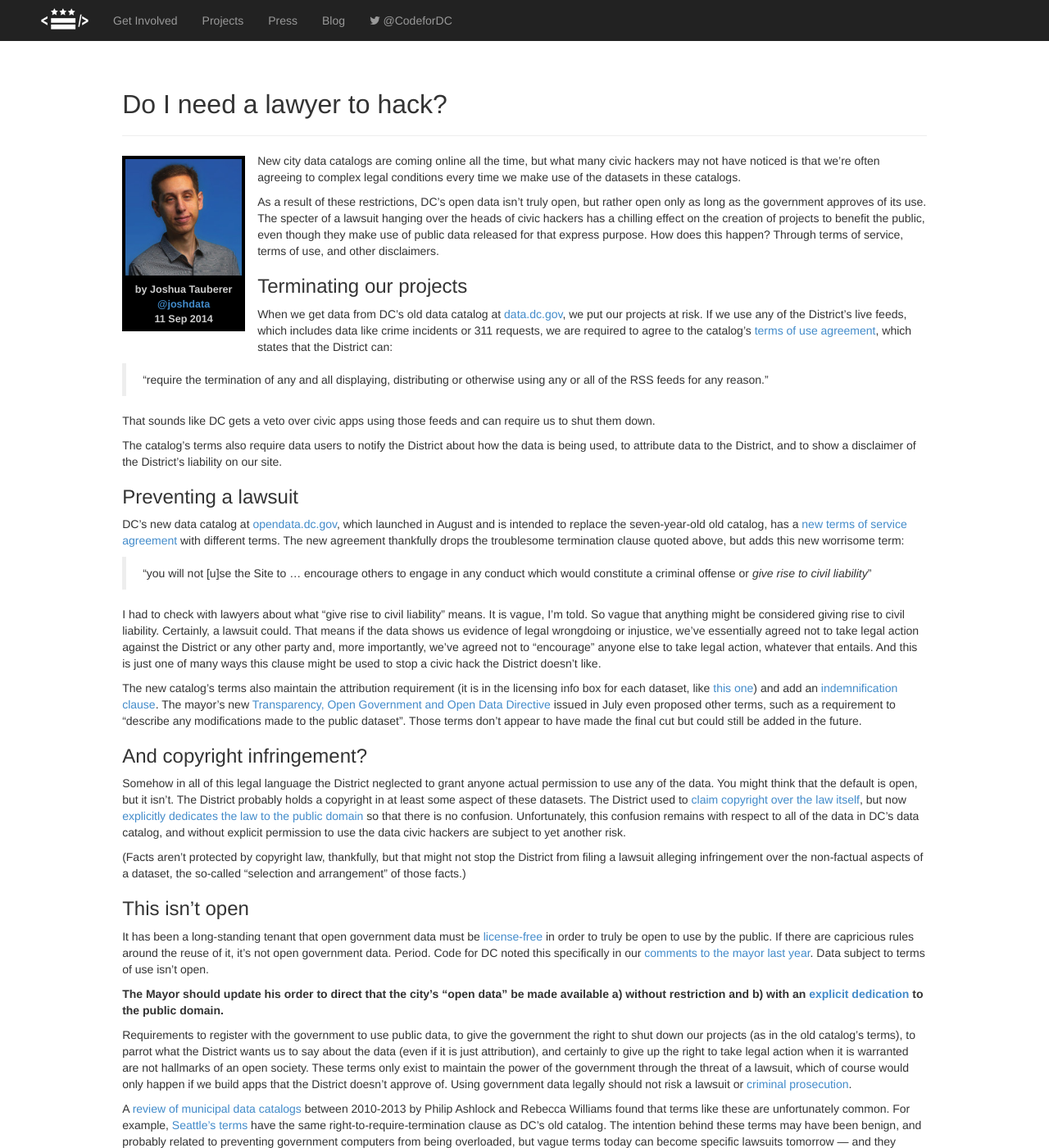
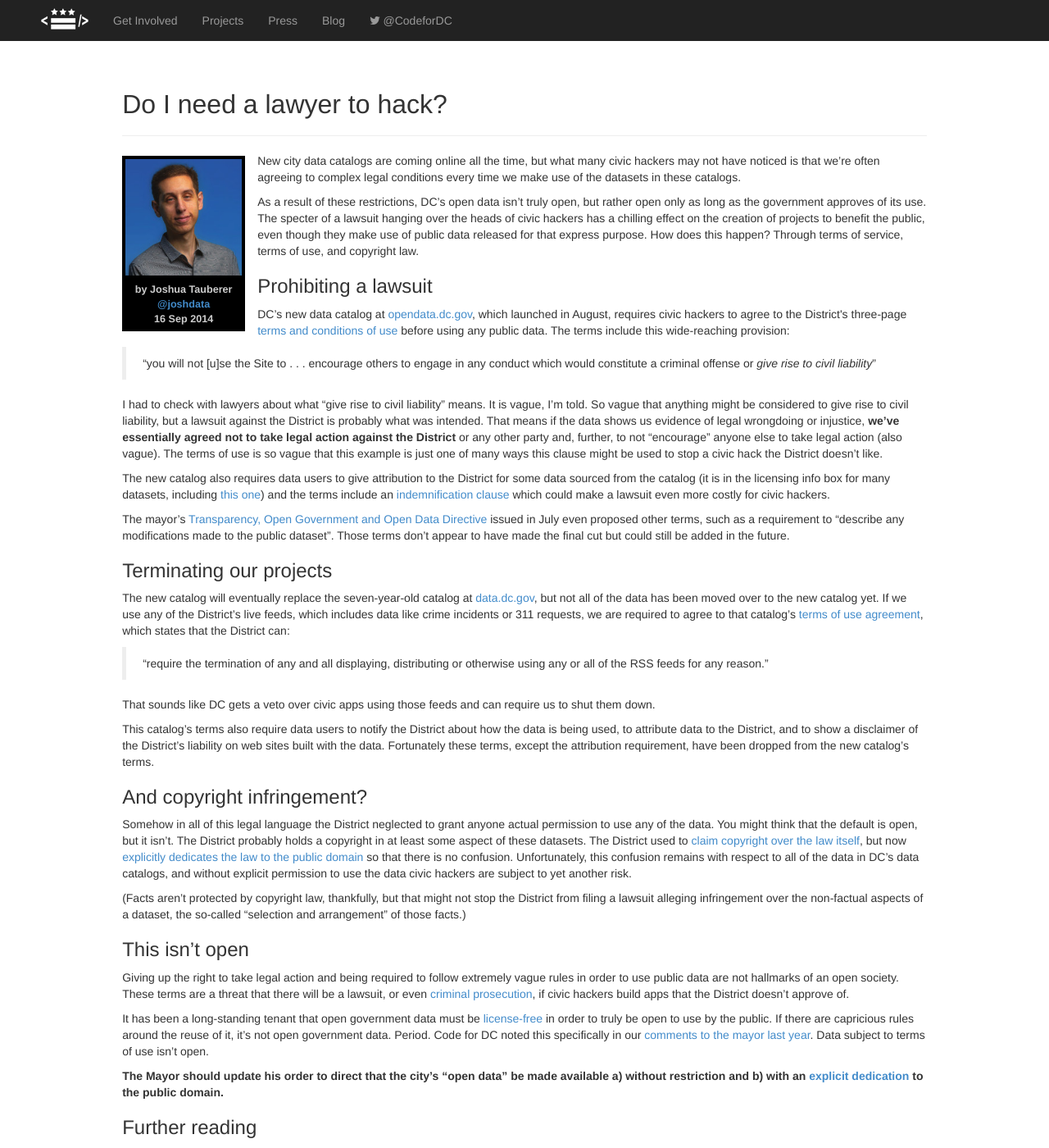
Before and after one commit to civictechdc/codefordc.github.com, a Jekyll site: the page built from blog/_posts/2014-09-11-dc-catalog-terms-of-use.html, in a window 1280 px wide and 1400 px high. Shown: the whole window at 82% size. Built offline with Jekyll 4.4.1, drawn with Linux system fonts in a browser that asks for light colours; nearby versions of some CDN libraries; Markdown is read by kramdown in place of the engine named in the settings.

Commit message:
re-order the licensing blog post to put the newer terms first

```diff
--- a/blog/_posts/2014-09-11-dc-catalog-terms-of-use.html
+++ b/blog/_posts/2014-09-11-dc-catalog-terms-of-use.html
@@ -4,17 +4,31 @@
 post_author: "Joshua Tauberer"
 post_twitter: "@joshdata"
 post_avatar: "joshua-tauberer.jpg"
-date:   2014-09-11 10:25:00
+date:   2014-09-16 10:25:00
 categories: blog
 ---
 
 <p>New city data catalogs are coming online all the time, but what many civic hackers may not have noticed is that we’re often agreeing to complex legal conditions every time we make use of the datasets in these catalogs.</p>
 
-<p>As a result of these restrictions, DC’s open data isn’t truly open, but rather open only as long as the government approves of its use. The specter of a lawsuit hanging over the heads of civic hackers has a chilling effect on the creation of projects to benefit the public, even though they make use of public data released for that express purpose. How does this happen? Through terms of service, terms of use, and other disclaimers.</p>
+<p>As a result of these restrictions, DC’s open data isn’t truly open, but rather open only as long as the government approves of its use. The specter of a lawsuit hanging over the heads of civic hackers has a chilling effect on the creation of projects to benefit the public, even though they make use of public data released for that express purpose. How does this happen? Through terms of service, terms of use, and copyright law.</p>
+
+<h3>Prohibiting a lawsuit</h3>
+
+<p>DC’s new data catalog at <a href="http://opendata.dc.gov/">opendata.dc.gov</a>, which launched in August, requires civic hackers to agree to the District's three-page <a href="http://dc.gov/page/terms-and-conditions-use">terms and conditions of use</a> before using any public data. The terms include this wide-reaching provision:</p>
+
+<blockquote>
+“you will not [u]se the Site to . . . encourage others to engage in any conduct which would constitute a criminal offense or <em>give rise to civil liability</em>”
+</blockquote>
+
+<p>I had to check with lawyers about what “give rise to civil liability” means. It is vague, I’m told. So vague that anything might be considered to give rise to civil liability, but a lawsuit against the District is probably what was intended. That means if the data shows us evidence of legal wrongdoing or injustice, <strong>we’ve essentially agreed not to take legal action against the District</strong> or any other party and, further, to not “encourage” anyone else to take legal action (also vague). The terms of use is so vague that this example is just one of many ways this clause might be used to stop a civic hack the District doesn’t like.</p>
+
+<p>The new catalog also requires data users to give attribution to the District for some data sourced from the catalog (it is in the licensing info box for many datasets, including <a href="http://opendata.dc.gov/datasets/bdbe356375d649ac8eceba21b5c8cb41_5">this one</a>) and the terms include an <a href="https://en.wikipedia.org/wiki/Indemnity">indemnification clause</a> which could make a lawsuit even more costly for civic hackers.</p>
+
+<p>The mayor’s <a href="http://dc.gov/release/mayor-gray-announces-launch-online-foia-portal-and-issues-transparency-and-open-data">Transparency, Open Government and Open Data Directive</a> issued in July even proposed other terms, such as a requirement to “describe any modifications made to the public dataset”. Those terms don’t appear to have made the final cut but could still be added in the future.</p>
 
 <h3>Terminating our projects</h3>
 
-<p>When we get data from DC’s old data catalog at <a href="http://data.dc.gov/">data.dc.gov</a>, we put our projects at risk. If we use any of the District’s live feeds, which includes data like crime incidents or 311 requests, we are required to agree to the catalog’s <a href="http://data.dc.gov/TermsOfUse.aspx">terms of use agreement</a>, which states that the District can:</p>
+<p>The new catalog will eventually replace the seven-year-old catalog at <a href="http://data.dc.gov/">data.dc.gov</a>, but not all of the data has been moved over to the new catalog yet. If we use any of the District’s live feeds, which includes data like crime incidents or 311 requests, we are required to agree to that catalog’s <a href="http://data.dc.gov/TermsOfUse.aspx">terms of use agreement</a>, which states that the District can:</p>
 
 <blockquote>
 “require the termination of any and all displaying, distributing or otherwise using any or all of the RSS feeds for any reason.”
@@ -22,36 +36,24 @@
 
 <p>That sounds like DC gets a veto over civic apps using those feeds and can require us to shut them down.</p>
 
-<p>The catalog’s terms also require data users to notify the District about how the data is being used, to attribute data to the District, and to show a disclaimer of the District’s liability on our site.</p>
-
-<h3>Preventing a lawsuit</h3>
-
-<p>DC’s new data catalog at <a href="http://opendata.dc.gov/">opendata.dc.gov</a>, which launched in August and is intended to replace the seven-year-old old catalog, has a <a href="http://dc.gov/page/terms-and-conditions-use">new terms of service agreement</a> with different terms. The new agreement thankfully drops the troublesome termination clause quoted above, but adds this new worrisome term:</p>
-
-<blockquote>
-“you will not [u]se the Site to … encourage others to engage in any conduct which would constitute a criminal offense or <em>give rise to civil liability</em>”
-</blockquote>
-
-<p>I had to check with lawyers about what “give rise to civil liability” means. It is vague, I’m told. So vague that anything might be considered giving rise to civil liability. Certainly, a lawsuit could. That means if the data shows us evidence of legal wrongdoing or injustice, we’ve essentially agreed not to take legal action against the District or any other party and, more importantly, we’ve agreed not to “encourage” anyone else to take legal action, whatever that entails. And this is just one of many ways this clause might be used to stop a civic hack the District doesn’t like.</p>
-
-<p>The new catalog’s terms also maintain the attribution requirement (it is in the licensing info box for each dataset, like <a href="http://opendata.dc.gov/datasets/bdbe356375d649ac8eceba21b5c8cb41_5">this one</a>) and add an <a href="https://en.wikipedia.org/wiki/Indemnity">indemnification clause</a>. The mayor’s new <a href="http://dc.gov/release/mayor-gray-announces-launch-online-foia-portal-and-issues-transparency-and-open-data">Transparency, Open Government and Open Data Directive</a> issued in July even proposed other terms, such as a requirement to “describe any modifications made to the public dataset”. Those terms don’t appear to have made the final cut but could still be added in the future.</p>
+<p>This catalog’s terms also require data users to notify the District about how the data is being used, to attribute data to the District, and to show a disclaimer of the District’s liability on web sites built with the data. Fortunately these terms, except the attribution requirement, have been dropped from the new catalog&rsquo;s terms.</p>
 
 <h3>And copyright infringement?</h3>
 
-<p>Somehow in all of this legal language the District neglected to grant anyone actual permission to use any of the data. You might think that the default is open, but it isn’t. The District probably holds a copyright in at least some aspect of these datasets. The District used to <a href="https://freedom-to-tinker.com/blog/sjs/the-district-of-columbia-claims-copyright-on-the-law/">claim copyright over the law itself</a>, but now <a href="http://dccouncil.us/UnofficialDCCode">explicitly dedicates the law to the public domain</a> so that there is no confusion. Unfortunately, this confusion remains with respect to all of the data in DC’s data catalog, and without explicit permission to use the data civic hackers are subject to yet another risk.</p>
+<p>Somehow in all of this legal language the District neglected to grant anyone actual permission to use any of the data. You might think that the default is open, but it isn’t. The District probably holds a copyright in at least some aspect of these datasets. The District used to <a href="https://freedom-to-tinker.com/blog/sjs/the-district-of-columbia-claims-copyright-on-the-law/">claim copyright over the law itself</a>, but now <a href="http://dccouncil.us/UnofficialDCCode">explicitly dedicates the law to the public domain</a> so that there is no confusion. Unfortunately, this confusion remains with respect to all of the data in DC’s data catalogs, and without explicit permission to use the data civic hackers are subject to yet another risk.</p>
 
 <p>(Facts aren’t protected by copyright law, thankfully, but that might not stop the District from filing a lawsuit alleging infringement over the non-factual aspects of a dataset, the so-called “selection and arrangement” of those facts.)</p>
 
 <h3>This isn’t open</h3>
 
+<p>Giving up the right to take legal action and being required to follow extremely vague rules in order to use public data are not hallmarks of an open society. These terms are a threat that there will be a lawsuit, or even <a href="http://www.wired.com/opinion/2013/06/aarons-law-is-finally-here/">criminal prosecution</a>, if civic hackers build apps that the District doesn’t approve of.</p>
+
 <p>It has been a long-standing tenant that open government data must be <a href="http://opengovdata.io/2014/no-discrimination-license-free/">license-free</a> in order to truly be open to use by the public. If there are capricious rules around the reuse of it, it’s not open government data. Period. Code for DC noted this specifically in our <a href="http://www.bega-dc.gov/sites/default/files/documents/Code%20for%20DC%20-%20Comments%20on%20the%20District%20of%20Columbia%E2%80%99s%20Transparency%20and%20Open%20Government%20Initiative.pdf">comments to the mayor last year</a>. Data subject to terms of use isn’t open.</p>
 
 <p><strong>The Mayor should update his order to direct that the city’s “open data” be made available a) without restriction and b) with an <a href="http://theunitedstates.io/licensing/">explicit dedication</a> to the public domain.</strong></p>
 
-<p>Requirements to register with the government to use public data, to give the government the right to shut down our projects (as in the old catalog’s terms), to parrot what the District wants us to say about the data (even if it is just attribution), and certainly to give up the right to take legal action when it is warranted are not hallmarks of an open society. These terms only exist to maintain the power of the government through the threat of a lawsuit, which of course would only happen if we build apps that the District doesn’t approve of. Using government data legally should not risk a lawsuit or <a href="http://www.wired.com/opinion/2013/06/aarons-law-is-finally-here/">criminal prosecution</a>.</p>
+<h3>Further reading</h3>
 
 <p>A <a href="http://wiki.civiccommons.org/Open_Data_Policy">review of municipal data catalogs</a> between 2010-2013 by Philip Ashlock and Rebecca Williams found that terms like these are unfortunately common. For example, <a href="https://data.seattle.gov/data-policy">Seattle’s terms</a> have the same right-to-require-termination clause as DC’s old catalog. The intention behind these terms may have been benign, and probably related to preventing government computers from being overloaded, but vague terms today can become specific lawsuits tomorrow &mdash; and they certainly create a chilling effect on innovators.</p>
 
-<h3>Further Reading</h3>
-
 <p>For more on issues around licensing and terms of service, see my book <a href="http://opengovdata.io/2014/no-discrimination-license-free/">Open Government Data: The Book</a>, the community guidelines in <a href="http://theunitedstates.io/licensing/">Best-Practices Language for Making Data “License-Free”</a>, and my blog post on how reading the law on an iPad in Georgia and making a copy of the law in Delaware <a href="http://razor.occams.info/blog/2014/04/03/reading-the-law-on-an-ipad-in-georgia-you-could-go-to-jail/">are both illegal</a>.</p>
```
